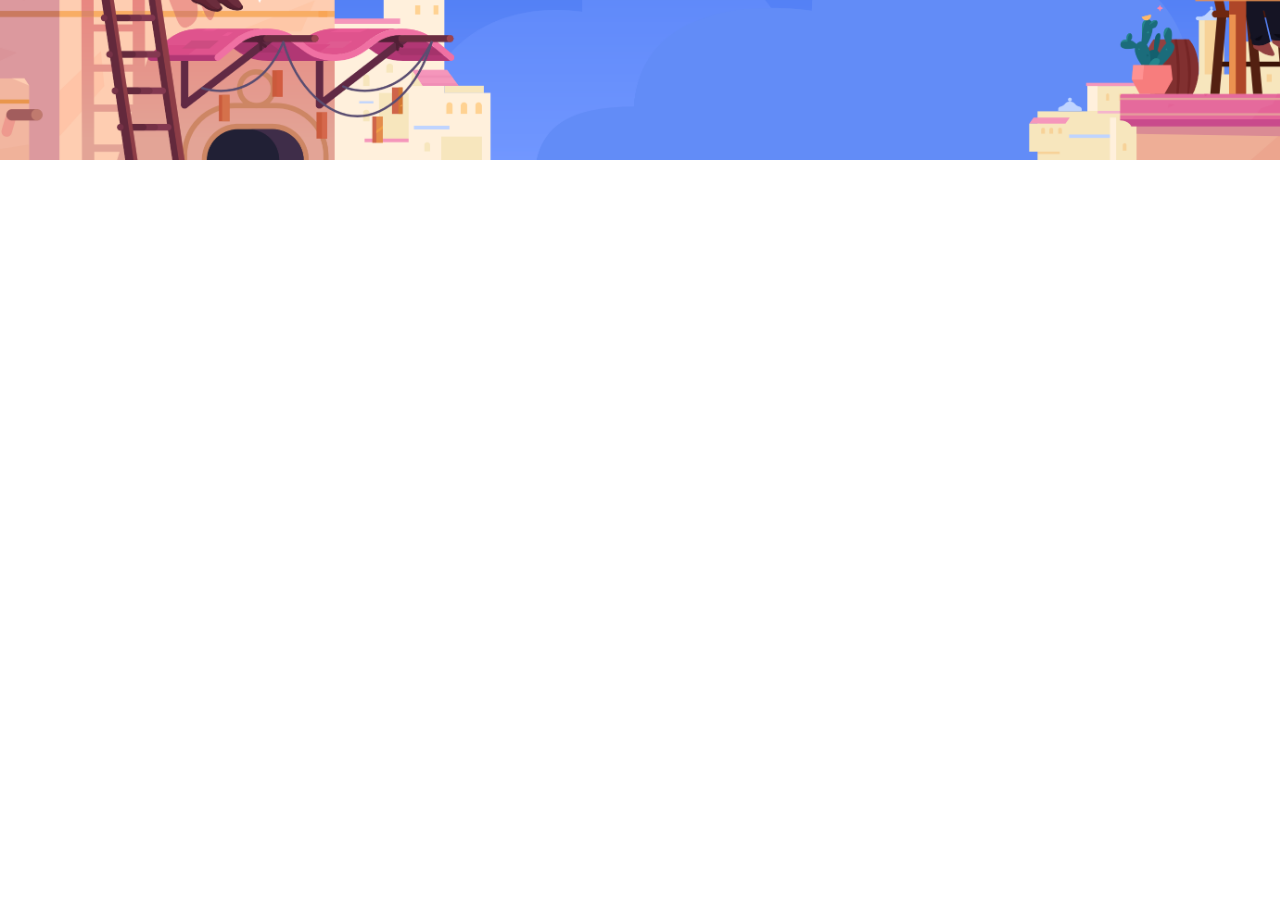
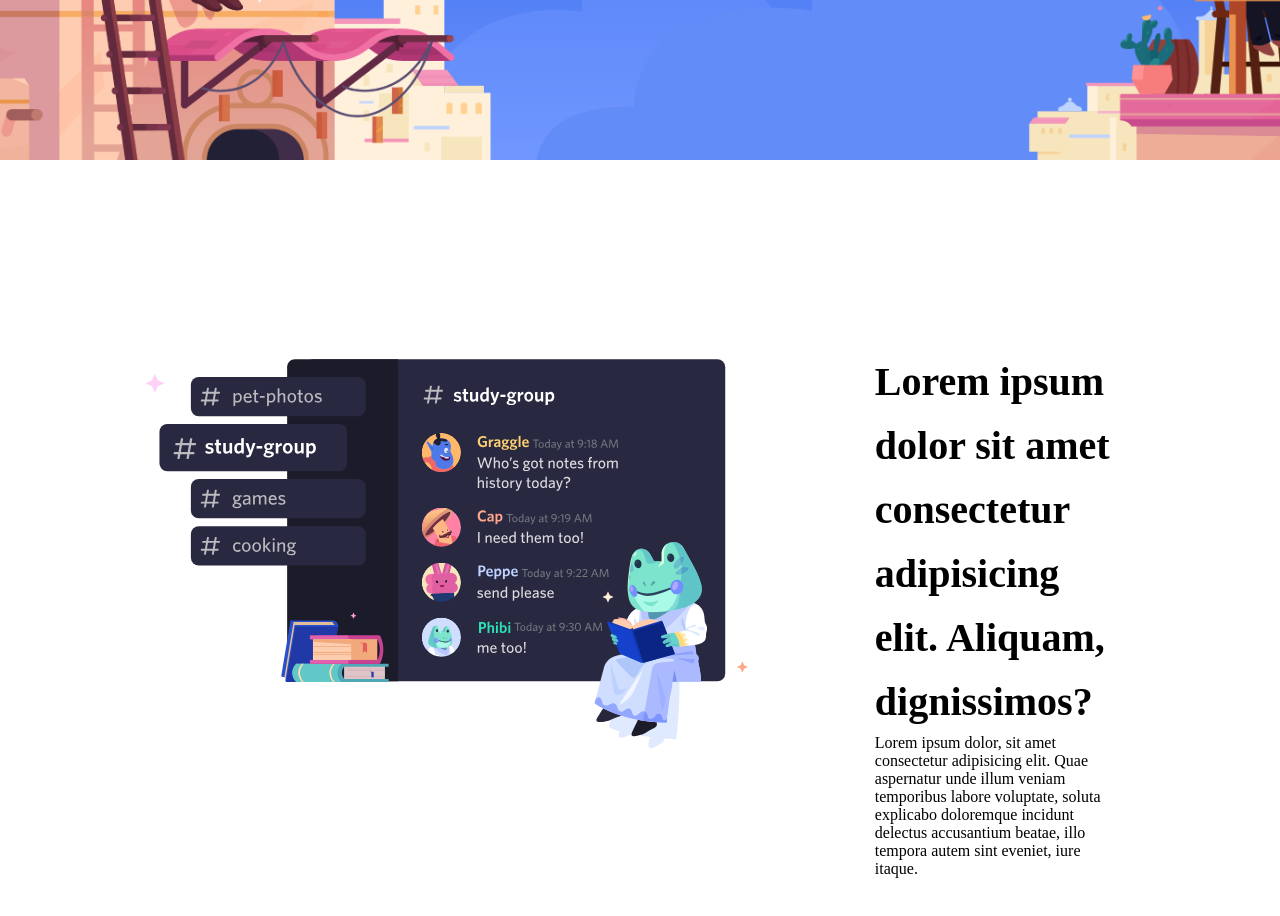
Before and after one commit to parisking93/htmlcss-discord, a plain HTML site: page index.html in a window 1280 px wide. Shown: the part 500-1416 px from the top of the page. Before the commit the page ends 800 px from the top, so only its background shows below. Drawn offline with Linux system fonts and the light colour scheme.

Commit message:
add strutturainterna prima section

```diff
--- a/css/style.css
+++ b/css/style.css
@@ -22,7 +22,7 @@ a{
 }
 .btn{
     border-radius: 20px;
-    padding: 5px;
+    padding: 5px 10px;
 }
 /* FINE COMMONS */
 /* intestazione  */
@@ -72,7 +72,36 @@ header .container::after{
     clear: both;
 }
 /* fine intestazione */
+/* inizio main  */
+main section{
+    width: 80%;
+    margin: auto;
+}
+section .box-section{
+    margin-top: 20vh;
+}
+section .box-section>*{
+    float: left;
+}
+.box-section::after{
+    content: '';
+    display: table;
+    clear: both;
+}
+section .box-section img{
+    width: 65%;
+}
+section .box-text{
+    width: 30%;
+    margin-left: 5%;
+    padding: 30px;
+}
+section .box-text h2{
+    line-height: 1.6;
+    font-size: 40px;
+}
 
+/* fine main  */
 
 
 
--- a/index.html
+++ b/index.html
@@ -39,7 +39,16 @@
     <!-- fine intestazione  -->
     <!-- inizio corpo -->
     <main>
-
+        <section>
+            <div class="box-section">
+                <img src="img/item1.svg" alt="chat">
+                <div class="box-text">
+                    <h2>Lorem ipsum dolor sit amet consectetur adipisicing elit. Aliquam, dignissimos?</h2>
+                    <p>Lorem ipsum dolor, sit amet consectetur adipisicing elit. Quae aspernatur unde illum veniam temporibus labore voluptate, soluta explicabo doloremque incidunt delectus accusantium beatae, illo tempora autem sint eveniet, iure itaque.</p>
+                </div>
+            </div>
+        </section>
+        <svg xmlns="http://www.w3.org/2000/svg" viewBox="0 0 1440 320"><path fill="#f6f6f6" fill-opacity="1" d="M0,256L60,213.3C120,171,240,85,360,58.7C480,32,600,64,720,90.7C840,117,960,139,1080,128C1200,117,1320,75,1380,53.3L1440,32L1440,320L1380,320C1320,320,1200,320,1080,320C960,320,840,320,720,320C600,320,480,320,360,320C240,320,120,320,60,320L0,320Z"></path></svg>
     </main>
     <!-- fine corpo della pagina  -->
     <footer>
```
